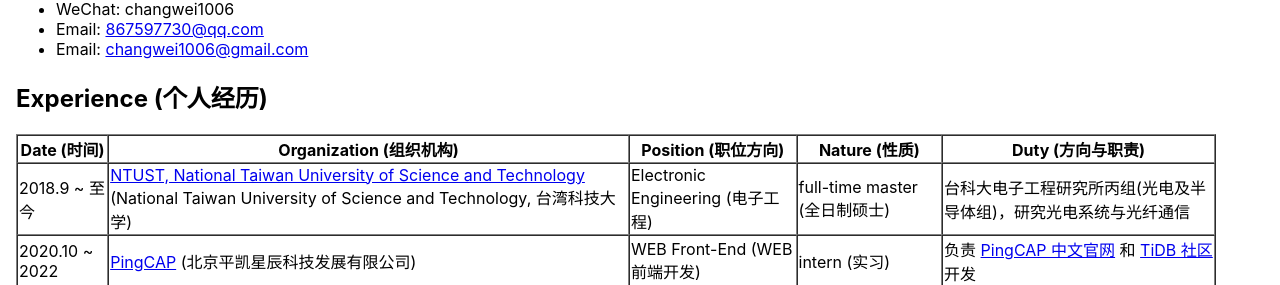
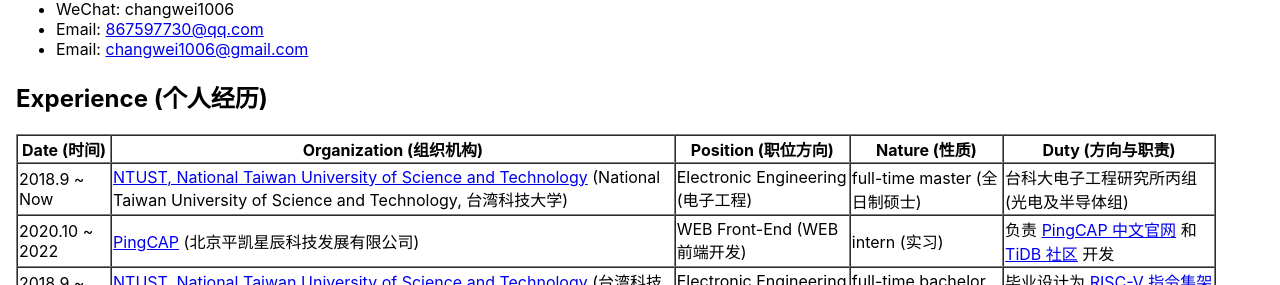
Before and after one commit to cw1997/changwei.me, a React app: page / in a window 1280 px wide. Shown: the part 935-1220 px from the top of the page. Built offline with nearby package versions, Linux system fonts and the light colour scheme.

Commit message:
update data
Signed-off-by: Chang Wei <changwei1006@gmail.com>

```diff
--- a/src/pages/Home/Home.tsx
+++ b/src/pages/Home/Home.tsx
@@ -95,8 +95,8 @@
               <th>Date (时间)</th><th>Organization (组织机构)</th><th>Position (职位方向)</th><th>Nature (性质)</th><th>Duty (方向与职责)</th>
             </tr>
             <tr>
-              <td>2018.9 ~ 至今</td><td><a href="https://www.ntust.edu.tw/">NTUST, National Taiwan University of Science and Technology</a> (National Taiwan University of Science and Technology, 台湾科技大学)</td><td>Electronic Engineering (电子工程)</td><td>full-time master (全日制硕士)</td>
-              <td>台科大电子工程研究所丙组(光电及半导体组)，研究光电系统与光纤通信</td>
+              <td>2018.9 ~ Now</td><td><a href="https://www.ntust.edu.tw/">NTUST, National Taiwan University of Science and Technology</a> (National Taiwan University of Science and Technology, 台湾科技大学)</td><td>Electronic Engineering (电子工程)</td><td>full-time master (全日制硕士)</td>
+              <td>台科大电子工程研究所丙组(光电及半导体组)</td>
             </tr>
             <tr>
               <td>2020.10 ~ 2022</td><td><a href="https://pingcap.com">PingCAP</a> (北京平凯星辰科技发展有限公司)</td><td>WEB Front-End (WEB前端开发)</td><td>intern (实习)</td>
```
